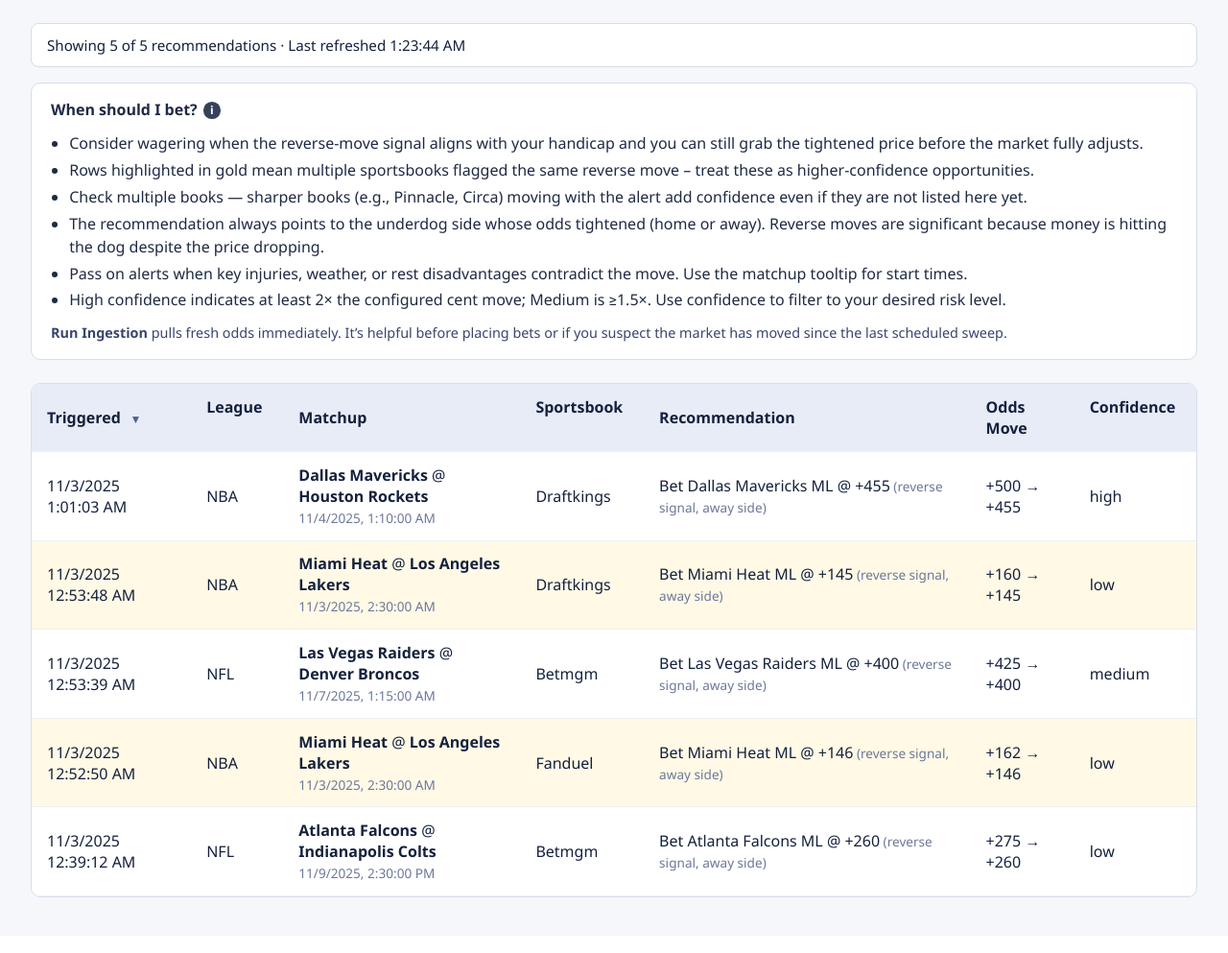
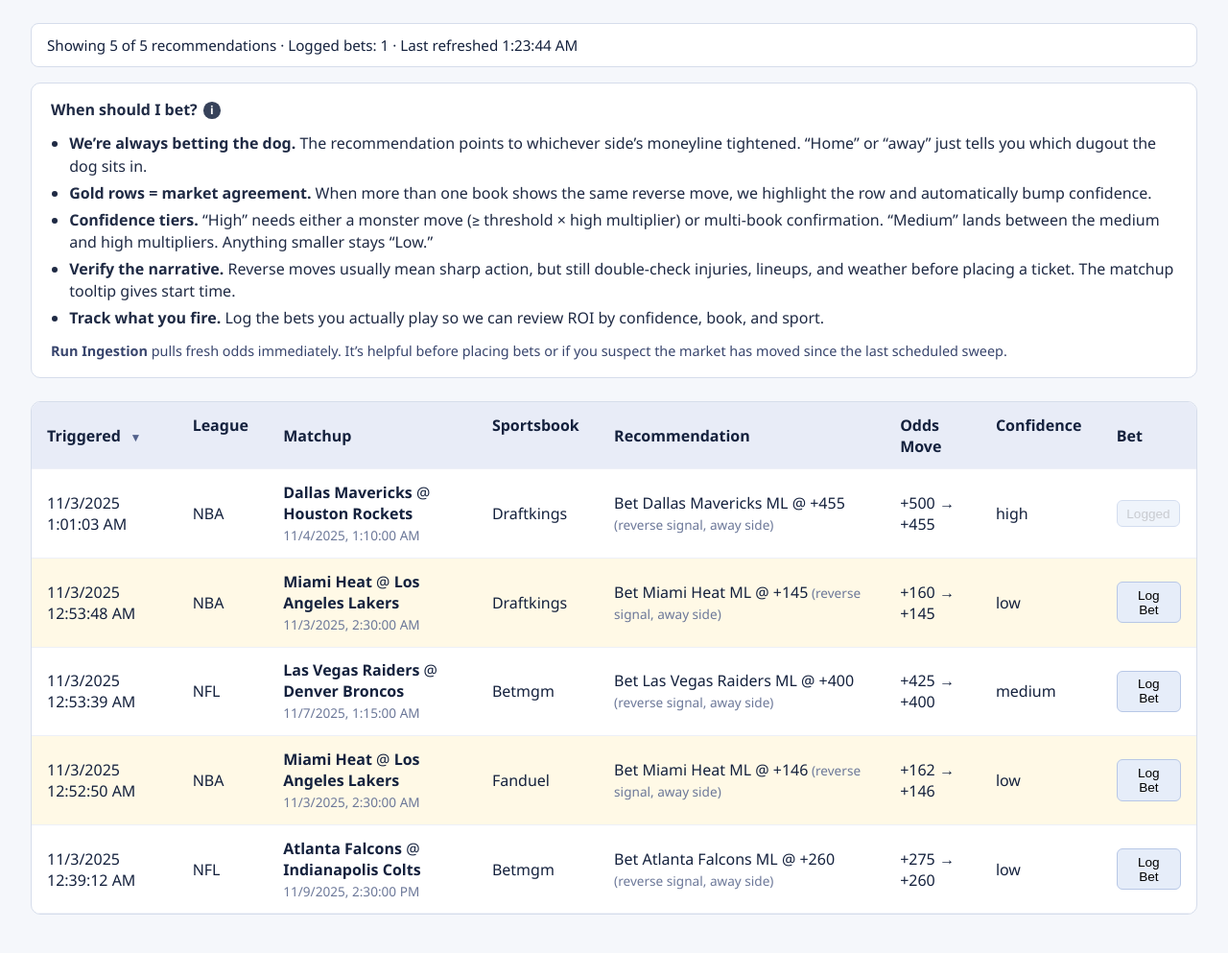
Before and after one commit to Warconn/coachv2, a Flask app: page / in a window 1280 px wide. Shown: the part 104-1097 px from the top of the page at 96% size. Before the commit the page ends 1039 px from the top, so only its background shows below. Run offline with Flask 3, Linux system fonts and the light colour scheme; data comes from the database, SQL or seed files in the repository; both versions use the stored data as it was after the commit.

Commit message:
Tighten requirements for "high" confidence.

```diff
--- a/app/api/routes.py
+++ b/app/api/routes.py
@@ -2,9 +2,11 @@ from __future__ import annotations
 
 from datetime import datetime, timezone
 
+from decimal import Decimal
 from flask import current_app, jsonify, request
 
-from app.models import Event, Recommendation
+from app import db
+from app.models import Bet, BetResult, Event, Recommendation
 from app.worker.tasks import run_ingest_cycle
 
 from . import api_bp
@@ -57,6 +59,18 @@ def recommendations_index():
             elif rec.bet_side == "away":
                 team = event.away_team
 
+        bets_payload = [
+            {
+                "id": bet.id,
+                "stake": float(bet.stake) if bet.stake is not None else None,
+                "price": bet.price,
+                "result": bet.result.value if bet.result else None,
+                "placed_at": bet.placed_at.isoformat() if bet.placed_at else None,
+                "notes": bet.notes,
+            }
+            for bet in rec.bets
+        ]
+
         payload.append(
             {
                 "id": rec.id,
@@ -79,6 +93,9 @@ def recommendations_index():
                 "confidence": rec.confidence,
                 "status": rec.status.value if rec.status else None,
                 "details": rec.details or {},
+                "bet_logged": bool(bets_payload),
+                "bet_count": len(bets_payload),
+                "bets": bets_payload,
             }
         )
 
@@ -92,3 +109,48 @@ def trigger_ingestion():
     app = current_app._get_current_object()
     run_ingest_cycle(app)
     return jsonify({"status": "ingestion_started"})
+
+
+@api_bp.post("/recommendations/<int:rec_id>/bets")
+def log_bet(rec_id: int):
+    data = request.get_json() or {}
+
+    recommendation = Recommendation.query.get_or_404(rec_id)
+
+    try:
+        stake = Decimal(str(data.get("stake", 1)))
+    except Exception as exc:  # pylint: disable=broad-except
+        return jsonify({"error": f"Invalid stake: {exc}"}), 400
+
+    if stake <= 0:
+        return jsonify({"error": "Stake must be positive"}), 400
+
+    details = recommendation.details or {}
+
+    try:
+        price = int(data.get("price") or details.get("current_price"))
+    except (TypeError, ValueError):
+        return jsonify({"error": "Invalid price"}), 400
+
+    notes = data.get("notes")
+
+    bet = Bet(
+        sportsbook_id=recommendation.sportsbook_id,
+        recommendation_id=recommendation.id,
+        event_id=recommendation.event_id,
+        bet_side=recommendation.bet_side,
+        placed_at=datetime.now(timezone.utc),
+        stake=stake,
+        price=price,
+        result=BetResult.PENDING,
+        notes=notes,
+    )
+
+    current_app.logger.info(
+        "Logging bet for recommendation %s with stake %s @ %s", rec_id, stake, price
+    )
+
+    db.session.add(bet)
+    db.session.commit()
+
+    return jsonify({"status": "bet_logged", "bet_id": bet.id})
--- a/app/config.py
+++ b/app/config.py
@@ -53,5 +53,7 @@ class DefaultConfig:
     INGEST_CRON_EVENING = os.getenv("INGEST_CRON_EVENING", "0 19 * * *")
     TIMEZONE = os.getenv("TIMEZONE", "America/New_York")
 
-    MOVEMENT_THRESHOLD_CENTS = int(os.getenv("MOVEMENT_THRESHOLD_CENTS", "15"))
+    MOVEMENT_THRESHOLD_CENTS = int(os.getenv("MOVEMENT_THRESHOLD_CENTS", "20"))
     MOVEMENT_COOLDOWN_MINUTES = int(os.getenv("MOVEMENT_COOLDOWN_MINUTES", "180"))
+    MOVEMENT_MEDIUM_MULTIPLIER = float(os.getenv("MOVEMENT_MEDIUM_MULTIPLIER", "2.0"))
+    MOVEMENT_HIGH_MULTIPLIER = float(os.getenv("MOVEMENT_HIGH_MULTIPLIER", "3.0"))
--- a/app/static/styles.css
+++ b/app/static/styles.css
@@ -69,6 +69,19 @@ button.primary {
 button:disabled {
   opacity: 0.6;
   cursor: wait;
+}
+
+.log-bet-btn {
+  padding: 0.35rem 0.6rem;
+  background-color: #e6edf9;
+  border: 1px solid #b7c7e6;
+  border-radius: 6px;
+  font-size: 0.85rem;
+  cursor: pointer;
+}
+
+.log-bet-btn:hover:not(:disabled) {
+  background-color: #d6e4fb;
 }
 
 main {
--- a/app/templates/index.html
+++ b/app/templates/index.html
@@ -65,12 +65,11 @@
           <span class="info-icon" data-tooltip="CoachV2 flags reverse line moves where the underdog price tightens past your threshold.">i</span>
         </div>
         <ul>
-          <li>Consider wagering when the reverse-move signal aligns with your handicap and you can still grab the tightened price before the market fully adjusts.</li>
-          <li>Rows highlighted in gold mean multiple sportsbooks flagged the same reverse move – treat these as higher-confidence opportunities.</li>
-          <li>Check multiple books — sharper books (e.g., Pinnacle, Circa) moving with the alert add confidence even if they are not listed here yet.</li>
-          <li>The recommendation always points to the underdog side whose odds tightened (home or away). Reverse moves are significant because money is hitting the dog despite the price dropping.</li>
-          <li>Pass on alerts when key injuries, weather, or rest disadvantages contradict the move. Use the matchup tooltip for start times.</li>
-          <li>High confidence indicates at least 2× the configured cent move; Medium is ≥1.5×. Use confidence to filter to your desired risk level.</li>
+          <li><strong>We’re always betting the dog.</strong> The recommendation points to whichever side’s moneyline tightened. “Home” or “away” just tells you which dugout the dog sits in.</li>
+          <li><strong>Gold rows = market agreement.</strong> When more than one book shows the same reverse move, we highlight the row and automatically bump confidence.</li>
+          <li><strong>Confidence tiers.</strong> “High” needs either a monster move (≥ threshold × high multiplier) or multi-book confirmation. “Medium” lands between the medium and high multipliers. Anything smaller stays “Low.”</li>
+          <li><strong>Verify the narrative.</strong> Reverse moves usually mean sharp action, but still double-check injuries, lineups, and weather before placing a ticket. The matchup tooltip gives start time.</li>
+          <li><strong>Track what you fire.</strong> Log the bets you actually play so we can review ROI by confidence, book, and sport.</li>
         </ul>
         <p class="ingest-note">
           <strong>Run Ingestion</strong> pulls fresh odds immediately. It’s helpful before placing bets or if you suspect the market has moved since the last scheduled sweep.
@@ -88,6 +87,7 @@
               <th scope="col" data-sort="bet_side">Recommendation <span class="sort-indicator"></span></th>
               <th scope="col" data-sort="movement">Odds Move <span class="sort-indicator"></span></th>
               <th scope="col" data-sort="confidence">Confidence <span class="sort-indicator"></span></th>
+              <th scope="col">Bet</th>
             </tr>
           </thead>
           <tbody id="recommendations-body"></tbody>
@@ -104,6 +104,7 @@
         <td class="side"></td>
         <td class="movement"></td>
         <td class="confidence"></td>
+        <td class="bet-action"></td>
       </tr>
     </template>
 
@@ -227,7 +228,7 @@
         const sorted = sortRecommendations(filtered, state.sort);
         renderRecommendations(sorted);
         updateSortIndicators();
-        updateStatusSummary(sorted.length);
+        updateStatusSummary(sorted);
       }
 
       function sortRecommendations(recommendations, sort) {
@@ -275,6 +276,7 @@
           emptyRow.querySelector('.side').textContent = '—';
           emptyRow.querySelector('.movement').textContent = '—';
           emptyRow.querySelector('.confidence').textContent = '—';
+          emptyRow.querySelector('.bet-action').textContent = '—';
           tableBody.appendChild(emptyRow);
           return;
         }
@@ -296,10 +298,12 @@
           row.querySelector('.movement').textContent = formatMovement(rec);
           row.querySelector('.confidence').textContent = rec.confidence || '—';
           const rowElement = row.querySelector('tr');
-          if (rec.event?.id && eventCounts[rec.event.id] > 1) {
+          const multiBookFlag = rec.details?.multi_book_confirmed;
+          if ((rec.event?.id && eventCounts[rec.event.id] > 1) || multiBookFlag) {
             rowElement.classList.add('multi-book');
             rowElement.title = 'Same game flagged by multiple books';
           }
+          attachBetHandler(rowElement, rec);
           tableBody.appendChild(row);
         }
       }
@@ -375,12 +379,78 @@
         return `${formatAmericanOdds(prev)} → ${formatAmericanOdds(curr)}`;
       }
 
-      function updateStatusSummary(filteredCount) {
+      function attachBetHandler(rowElement, rec) {
+        const cell = rowElement.querySelector('.bet-action');
+        if (!cell) return;
+
+        cell.innerHTML = '';
+
+        const button = document.createElement('button');
+        button.type = 'button';
+        button.className = 'log-bet-btn';
+
+        if (rec.bet_logged) {
+          button.textContent = 'Logged';
+          button.disabled = true;
+        } else {
+          button.textContent = 'Log Bet';
+          button.addEventListener('click', () => logBet(rec, button));
+        }
+
+        cell.appendChild(button);
+      }
+
+      async function logBet(rec, button) {
+        try {
+          const defaultStake = rec.bets?.[0]?.stake || 1;
+          const stakeInput = prompt('Stake (units)', defaultStake);
+          if (stakeInput === null) return;
+
+          const oddsSuggestion = rec.details?.current_price ?? '';
+          const priceInput = prompt('Odds (American)', oddsSuggestion);
+          if (priceInput === null) return;
+
+          const notesInput = prompt('Notes (optional)', '');
+
+          button.disabled = true;
+          button.textContent = 'Saving…';
+
+          const response = await fetch(`${API_BASE}/recommendations/${rec.id}/bets`, {
+            method: 'POST',
+            headers: { 'Content-Type': 'application/json' },
+            body: JSON.stringify({
+              stake: stakeInput,
+              price: priceInput,
+              notes: notesInput,
+            }),
+          });
+
+          if (!response.ok) {
+            const error = await response.json().catch(() => ({}));
+            throw new Error(error.error || `Request failed (${response.status})`);
+          }
+
+          rec.bet_logged = true;
+          rec.bets = rec.bets || [];
+          rec.bets.push({ stake: parseFloat(stakeInput), price: priceInput, notes: notesInput });
+          button.textContent = 'Logged';
+          statusMessage.textContent = `Logged bet on ${rec.team || rec.bet_side} (${rec.sportsbook_name || rec.sportsbook}).`;
+        } catch (err) {
+          console.error(err);
+          alert(err.message || 'Failed to log bet.');
+          button.disabled = false;
+          button.textContent = 'Log Bet';
+        }
+      }
+
+      function updateStatusSummary(filteredRecommendations) {
         const total = state.data.length;
+        const filteredCount = filteredRecommendations.length;
+        const loggedCount = filteredRecommendations.filter((rec) => rec.bet_logged).length;
         const refreshed = state.lastRefreshed
           ? state.lastRefreshed.toLocaleTimeString()
           : '—';
-        statusMessage.textContent = `Showing ${filteredCount} of ${total} recommendations · Last refreshed ${refreshed}`;
+        statusMessage.textContent = `Showing ${filteredCount} of ${total} recommendations · Logged bets: ${loggedCount} · Last refreshed ${refreshed}`;
       }
 
       async function runIngestion() {
```
Also changed, not shown: app/services/movement/detector.py (+10 -4 lines), app/worker/tasks.py (+27 -1 lines), README.md, coachv2.db, 1 other file.
